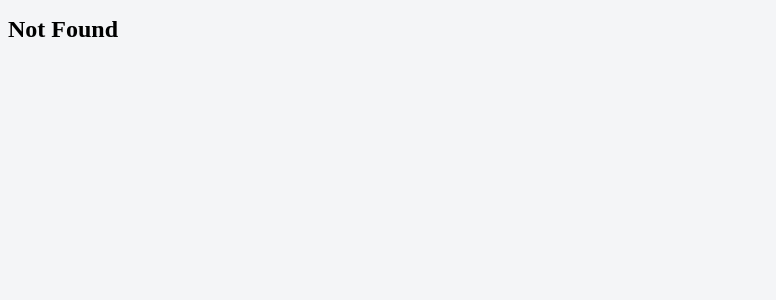
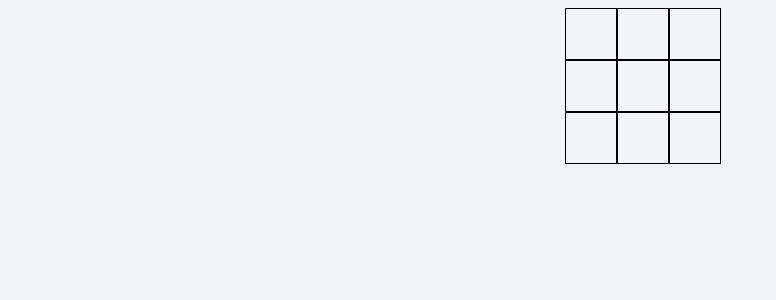
Before and after one commit to Naincy31/React-Daily-Labs, a React (Create React App) app: page /basic-tic-tac-toe in a window 1280 px wide. Shown: the top 300 px of the page, without its empty margins (0-776 px from the left). Built offline with nearby package versions, Linux system fonts and the light colour scheme.

Commit message:
3x3 Tic Tac Toe

```diff
--- a/src/App.js
+++ b/src/App.js
@@ -104,6 +104,11 @@ function App() {
           <h1>Quiz Builder</h1>
         </div>
       </Link>
+      <Link to="/basic-tic-tac-toe">
+        <div className='card'>
+          <h1>Basic Tic Tac Toe</h1>
+        </div>
+      </Link>
     </div>
   );
 }
--- /dev/null
+++ b/src/components/Basic-TicTacToe/BasicTicTac.jsx
@@ -0,0 +1,61 @@
+import React, { useState } from 'react'
+
+const BasicTicTac = () => {
+
+    const matches = [
+        [0, 1, 2],
+        [3, 4, 5],
+        [6, 7, 8],
+        [0, 3, 6],
+        [1, 4, 7],
+        [2, 5, 8],
+        [0, 4, 8],
+        [2, 4, 6]
+    ]
+
+    const [currentPlayer, setCurrentPlayer] = useState('X')
+    const [board, setBoard] = useState(Array(9).fill(null))
+    const [status, setStatus] = useState(null)
+
+
+    const handleClick = (index) => {
+        if(board[index] || status) return;
+
+        const newBoard = [...board]
+        newBoard[index] = currentPlayer
+
+        const hasWon = matches.some(match => match.every(i => newBoard[i] === currentPlayer));
+
+        setBoard(newBoard)
+
+        if(hasWon){
+            setStatus('Win')
+        } else if(newBoard.every((square) => square)){
+            setStatus('Draw')
+        } else {
+            setCurrentPlayer((prev) => prev === 'X' ? 'O' : 'X')
+        }
+    }
+
+  return (
+    <div style={{display: 'grid', gridTemplateColumns: 'repeat(3, 1fr)', margin: '0 auto', width: '150px'}}>
+        {board.map((square, index) => (
+            <div
+                key={index}
+                style={{border: '1px solid black', width: '50px', height: '50px'}}
+                onClick={() => handleClick(index)}
+            >
+                {square}
+            </div>
+        ))}
+        {status === "Win" &&
+            `${currentPlayer} has won`
+        }
+        {
+            status === 'Draw' && 'Draw'
+        }
+    </div>
+  )
+}
+
+export default BasicTicTac
--- a/src/components/QuizBuilder/QuizBuilder.jsx
+++ b/src/components/QuizBuilder/QuizBuilder.jsx
@@ -49,12 +49,14 @@ const QuizBuilder = () => {
         } else {
             setQuesIndex((prev) => prev + 1)
             setAnswer(null)
+            setFeedback(null)
         }
     }
 
   return (
     <div>
         <h1>QuizBuilder</h1>
+        <p>Question {quesIndex + 1} of {totalQuestions}</p>
         <h3>{questions[quesIndex].question}</h3>
         {questions[quesIndex].options.map((option, index) => (
             <div key={`${option}-${index}`}>
@@ -69,7 +71,7 @@ const QuizBuilder = () => {
                 <label htmlFor={option}>{option}</label>
             </div>
         ))}
-        <button onClick={handleSubmit} disabled={completeQuiz}>Submit</button>
+        <button onClick={handleSubmit} disabled={completeQuiz || answer === null}>Submit</button>
 
         <div id="feedback">
             {quesIndex !== 0 && !completeQuiz && feedback}
--- a/src/index.js
+++ b/src/index.js
@@ -22,6 +22,7 @@ import NestedCheckbox from './components/NestedCheckbox/NestedCheckbox';
 import FileExplorer from './components/FileExplorer/FileExplorer';
 import PhoneBook from './components/PhoneBook/PhoneBook';
 import QuizBuilder from './components/QuizBuilder/QuizBuilder';
+import BasicTicTac from './components/Basic-TicTacToe/BasicTicTac';
 
 const root = ReactDOM.createRoot(document.getElementById('root'));
 root.render(
@@ -49,6 +50,7 @@ root.render(
         <Route path='/file-explorer' element={<FileExplorer />} />
         <Route path='/phone-book' element={<PhoneBook />} />
         <Route path='/quiz-builder' element={<QuizBuilder />} />
+        <Route path='/basic-tic-tac-toe' element={<BasicTicTac />} />
         <Route path='*' element={<h1>Not Found</h1>} />
       </Routes>
     </BrowserRouter>
```
